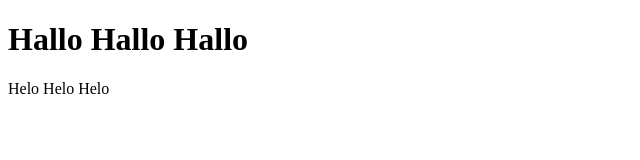
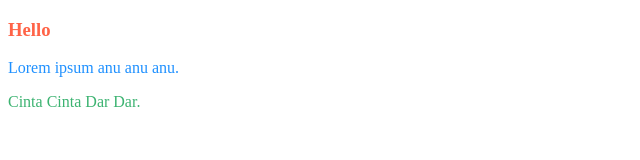
Before and after one commit to SyaOktaaa/belajar.github.io, a plain HTML site: page index.html in a window 1280 px wide. Shown: the whole page, without its empty margins (0-640 px from the left). Drawn offline with Linux system fonts and the light colour scheme.

Commit message:
Update index.html

```diff
--- a/index.html
+++ b/index.html
@@ -2,8 +2,11 @@
 <html>
 <body>
 
-<h1>Hallo Hallo Hallo</h1>
-<p>Helo Helo Helo</p>
+<h3 style="color:Tomato;">Hello</h3>
+
+<p style="color:DodgerBlue;">Lorem ipsum anu anu anu.</p>
+
+<p style="color:MediumSeaGreen;">Cinta Cinta Dar Dar.</p>
 
 </body>
 </html>
```
